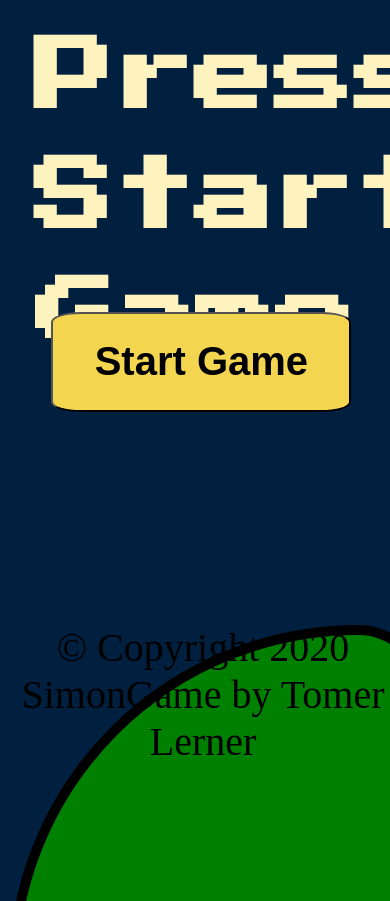
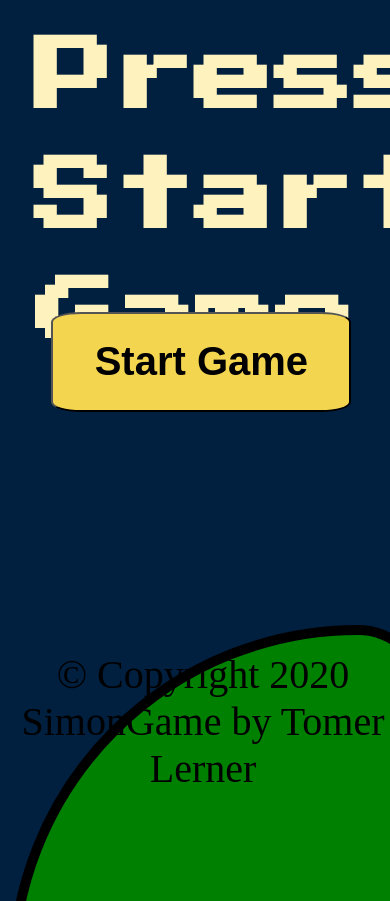
Before and after one commit to lerner1208/Simon-Game, a plain HTML site: page index.html in a window 390 px wide. Shown: the top 901 px of the page. Drawn offline with nearby package versions, Linux system fonts and the light colour scheme.

Commit message:
footer update

```diff
--- a/styles.css
+++ b/styles.css
@@ -159,7 +159,7 @@ body {
     position: absolute;
     bottom: 0;
     width: 100%;
-    margin: 10% auto;
+    margin: 3% auto;
   }
 
 }
```
